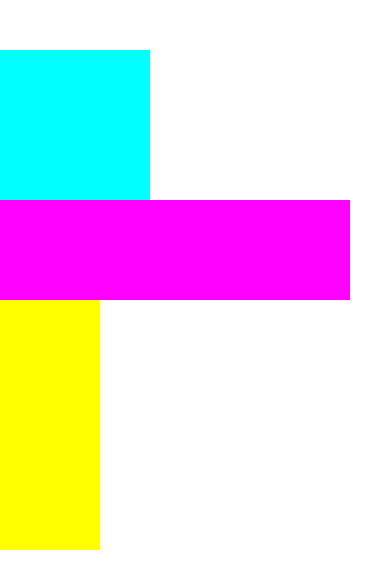
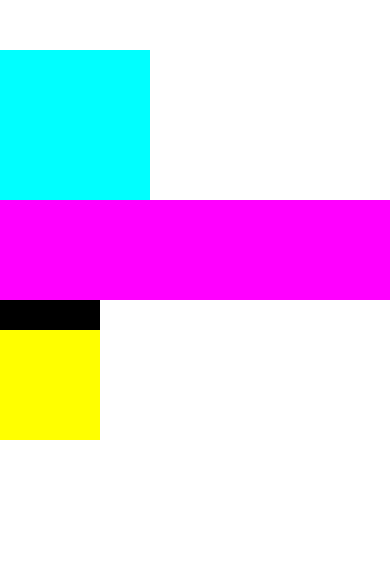
Before and after one commit to behrends/Flexbox, a React Native app: screen / in a window 390 px wide. Shown: the top 588 px of the page. Built offline with nearby package versions, Linux system fonts and the light colour scheme.

Commit message:
Breite und Höhe mit Prozenten bestimmen

```diff
--- a/App.js
+++ b/App.js
@@ -5,7 +5,15 @@ export default function App() {
     <View style={styles.container}>
       <View style={styles.box1} />
       <View style={styles.box2} />
-      <View style={styles.box3} />
+      <View style={styles.box3}>
+        <View
+          style={{
+            width: '100%',
+            height: 30,
+            backgroundColor: 'black',
+          }}
+        />
+      </View>
     </View>
   );
 }
@@ -20,13 +28,13 @@ const styles = StyleSheet.create({
     backgroundColor: 'cyan',
   },
   box2: {
-    width: 350,
+    width: '100%',
     height: 100,
     backgroundColor: 'magenta',
   },
   box3: {
     width: 100,
-    height: 250,
+    height: '50%',
     backgroundColor: 'yellow',
   },
 });
```
